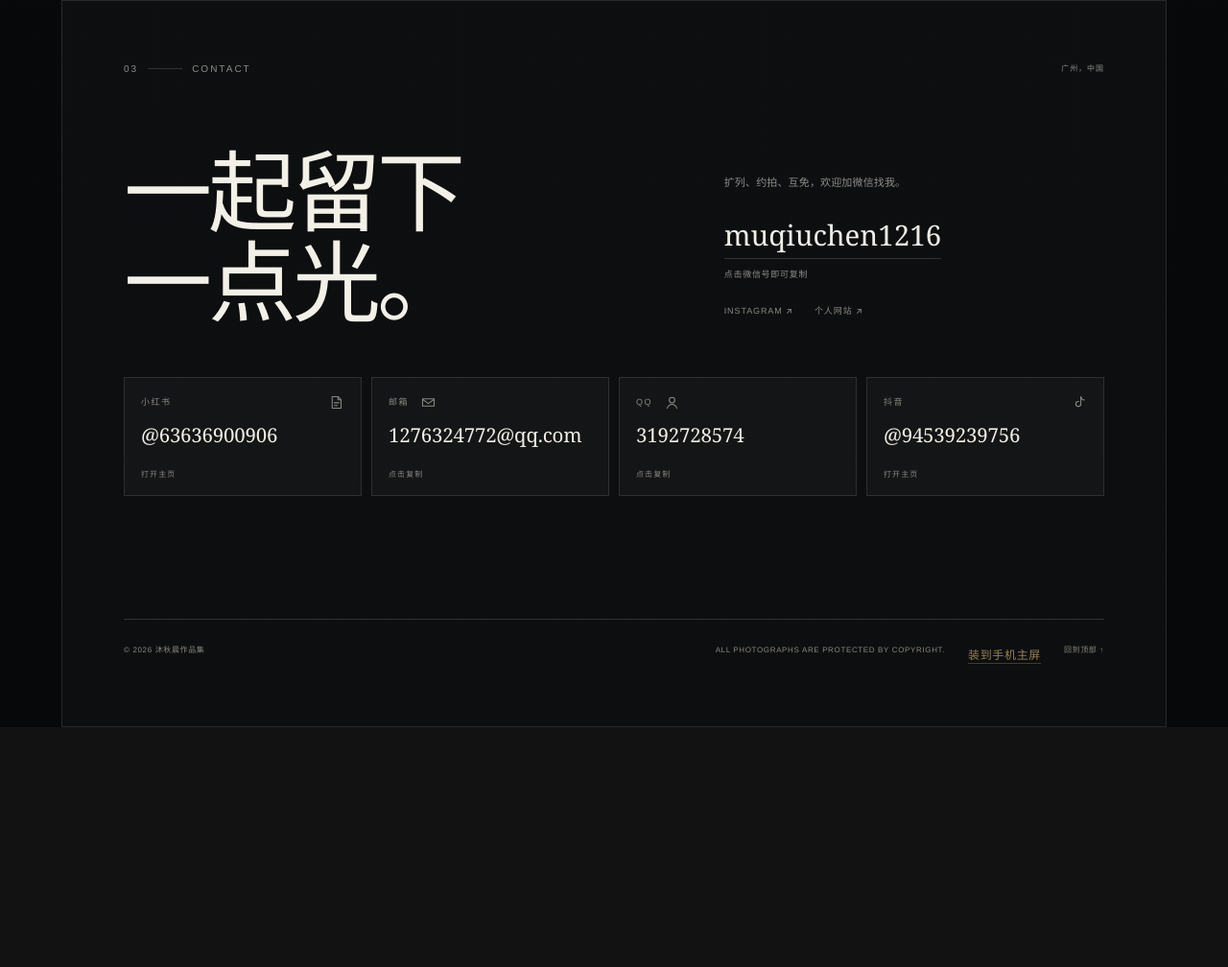
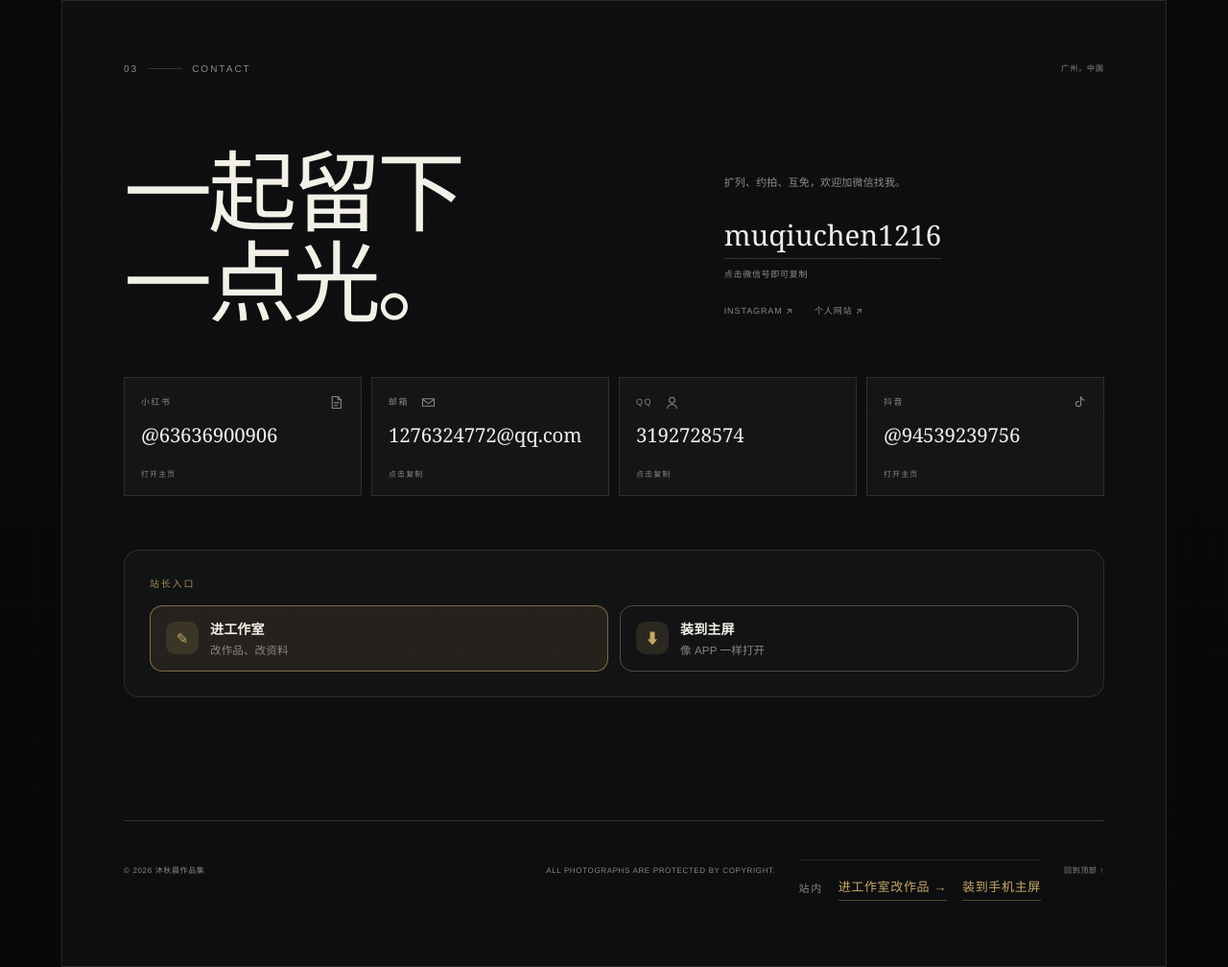
Before and after one commit to muqiuchen1216/muqiuchen1216.github.io, a plain HTML site: page index.html in a window 1280 px wide. Shown: the part 7049-8057 px from the top of the page at 96% size. Before the commit the page ends 7807 px from the top, so only its background shows below. Drawn offline with Linux system fonts and the light colour scheme; no server answers.

Commit message:
同步网站内容 2026-11-28 02:16

```diff
--- a/assets/css/site.css
+++ b/assets/css/site.css
@@ -2590,3 +2590,158 @@ html {
   color: #c8a86b;
   border-bottom-color: rgba(200, 168, 107, 0.7);
 }
+
+/* =========================================================
+   工作室入口：手机上一定要好点
+   ---------------------------------------------------------
+   原来只有顶栏右上角一个小药丸，字号 9px —— 屏幕上跟装饰没区别，
+   站长自己也找不到入口。这里把它做成清晰可点的按钮，
+   并在页脚再放一个，滚到底也能进。
+   ========================================================= */
+
+/* 顶栏：给足点击区域和字号（触屏最小 44px 才舒服） */
+@media (max-width: 760px) {
+  .topbar__studio {
+    min-height: 38px;
+    padding: 9px 14px;
+    font-size: 12px;
+    letter-spacing: 0.02em;
+    border-color: var(--accent);
+    color: var(--accent);
+    background: rgba(200, 168, 107, 0.08);
+  }
+}
+
+@media (max-width: 360px) {
+  .topbar__studio {
+    padding: 8px 11px;
+    font-size: 11px;
+  }
+}
+
+/* 页脚：一个明显的区块，滚到底也能看到「进工作室」 */
+.site-footer__admin {
+  margin: 22px 0 4px;
+  padding-top: 18px;
+  border-top: 1px solid var(--line);
+  display: flex;
+  flex-wrap: wrap;
+  align-items: center;
+  gap: 10px 16px;
+}
+
+.site-footer__admin-label {
+  font-size: 11px;
+  letter-spacing: 0.14em;
+  text-transform: uppercase;
+  color: var(--muted, rgba(240, 237, 231, 0.42));
+}
+
+.site-footer__admin a {
+  font-size: 13px;
+  color: var(--accent);
+  text-decoration: none;
+  border-bottom: 1px solid rgba(200, 168, 107, 0.35);
+  padding-bottom: 2px;
+}
+
+.site-footer__admin a:hover {
+  border-bottom-color: var(--accent);
+}
+
+/* =========================================================
+   站长入口卡片（联系区下方）
+   装成 APP 后，站长最常做的是「进去改东西」，
+   不该让他翻到顶栏去找一个 9px 的小药丸。
+   ========================================================= */
+.owner-dock {
+  margin: clamp(32px, 6vw, 56px) 0 0;
+  padding: clamp(18px, 3vw, 26px);
+  border: 1px solid var(--line);
+  border-radius: 16px;
+  background: rgba(255, 255, 255, 0.022);
+}
+
+.owner-dock__label {
+  margin: 0 0 14px;
+  font-size: 10px;
+  letter-spacing: 0.18em;
+  text-transform: uppercase;
+  color: var(--accent);
+  opacity: 0.8;
+}
+
+.owner-dock__row {
+  display: grid;
+  grid-template-columns: repeat(auto-fit, minmax(180px, 1fr));
+  gap: 12px;
+}
+
+.owner-dock__btn {
+  display: flex;
+  align-items: center;
+  gap: 12px;
+  min-height: 62px;
+  padding: 13px 16px;
+  border: 1px solid var(--line-strong);
+  border-radius: 13px;
+  color: inherit;
+  text-decoration: none;
+  transition: border-color 0.22s ease, background 0.22s ease, transform 0.22s ease;
+}
+
+.owner-dock__btn:hover {
+  border-color: var(--accent);
+  background: rgba(200, 168, 107, 0.07);
+}
+
+.owner-dock__btn:active {
+  transform: scale(0.985);
+}
+
+.owner-dock__btn--primary {
+  border-color: rgba(200, 168, 107, 0.55);
+  background: rgba(200, 168, 107, 0.1);
+}
+
+.owner-dock__btn--primary:hover {
+  background: rgba(200, 168, 107, 0.17);
+}
+
+.owner-dock__icon {
+  flex: 0 0 auto;
+  width: 34px;
+  height: 34px;
+  display: flex;
+  align-items: center;
+  justify-content: center;
+  border-radius: 10px;
+  background: rgba(200, 168, 107, 0.14);
+  color: var(--accent);
+  font-size: 15px;
+}
+
+.owner-dock__text {
+  display: flex;
+  flex-direction: column;
+  gap: 3px;
+  min-width: 0;
+}
+
+.owner-dock__text b {
+  font-size: 14px;
+  font-weight: 600;
+  letter-spacing: 0.01em;
+}
+
+.owner-dock__text small {
+  font-size: 11.5px;
+  color: var(--muted, rgba(240, 237, 231, 0.5));
+  line-height: 1.3;
+}
+
+@media (max-width: 480px) {
+  .owner-dock__row {
+    grid-template-columns: 1fr;
+  }
+}
--- a/index.html
+++ b/index.html
@@ -230,10 +230,35 @@
 
           <ul class="contact__cards" id="contactCards" data-reveal style="--reveal-delay: 150ms"></ul>
 
+          <!-- 站长入口：装成 APP 后最需要的两个动作，放在联系区下面，不用回头找顶栏 -->
+          <section class="owner-dock" data-reveal aria-label="站长工具">
+            <p class="owner-dock__label">站长入口</p>
+            <div class="owner-dock__row">
+              <a class="owner-dock__btn owner-dock__btn--primary" href="studio.html">
+                <span class="owner-dock__icon" aria-hidden="true">✎</span>
+                <span class="owner-dock__text">
+                  <b>进工作室</b>
+                  <small>改作品、改资料</small>
+                </span>
+              </a>
+              <a class="owner-dock__btn" href="install.html">
+                <span class="owner-dock__icon" aria-hidden="true">⬇</span>
+                <span class="owner-dock__text">
+                  <b>装到主屏</b>
+                  <small>像 APP 一样打开</small>
+                </span>
+              </a>
+            </div>
+          </section>
+
           <footer class="site-footer" data-reveal>
             <p>© <span id="footerYear">2026</span> <span data-profile="siteName">muqiuchen</span></p>
             <p class="site-footer__note">All photographs are protected by copyright.</p>
-            <p class="site-footer__install"><a href="install.html">装到手机主屏</a></p>
+            <div class="site-footer__admin">
+              <span class="site-footer__admin-label">站内</span>
+              <a href="studio.html">进工作室改作品 →</a>
+              <a href="install.html">装到手机主屏</a>
+            </div>
             <a class="back-top" href="#top">回到顶部 <span aria-hidden="true">↑</span></a>
           </footer>
         </div>
--- a/sw.js
+++ b/sw.js
@@ -12,7 +12,7 @@
 
 /* 改动缓存策略时把这个版本号 +1：activate 会把旧版本缓存全部删掉，
    避免用户手里留着上一版的行为。 */
-var VERSION = 'muq-v3';
+var VERSION = 'muq-v4';
 var SHELL_CACHE = VERSION + '-shell';
 var MEDIA_CACHE = VERSION + '-media';
 
```
Also changed, not shown: manifest.webmanifest.
